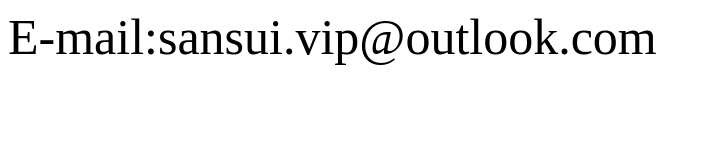
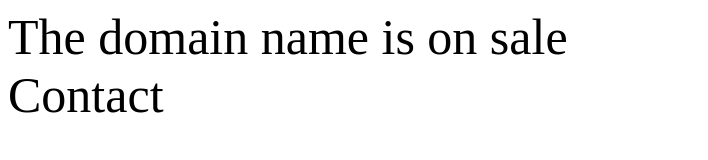
Before and after one commit to sgyunc/wusv, a plain HTML site: page index.html in a window 1280 px wide. Shown: the whole page, without its empty margins (0-708 px from the left). Drawn offline with Linux system fonts and the light colour scheme.

Commit message:
Update index.html

```diff
--- a/index.html
+++ b/index.html
@@ -1 +1,4 @@
-<p style="font-size:50px">E-mail:sansui.vip@outlook.com </p>
+<p style="font-size:50px">The domain name is on sale
+  <br> Contact
+  <a href="mailto:sansui.vip@outlook.com>E-mail:sansui.vip@outlook.com</a>
+</p>
```
